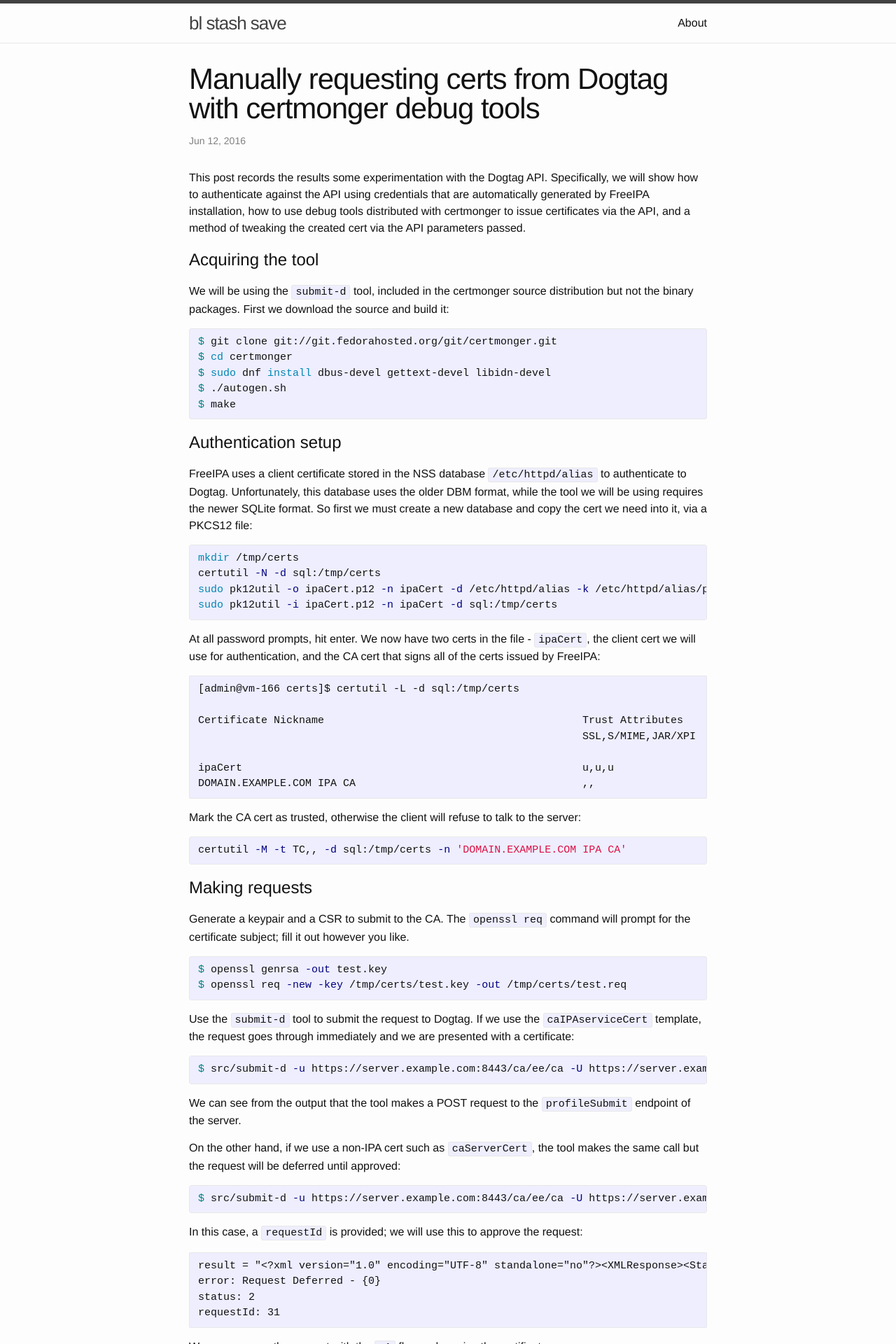
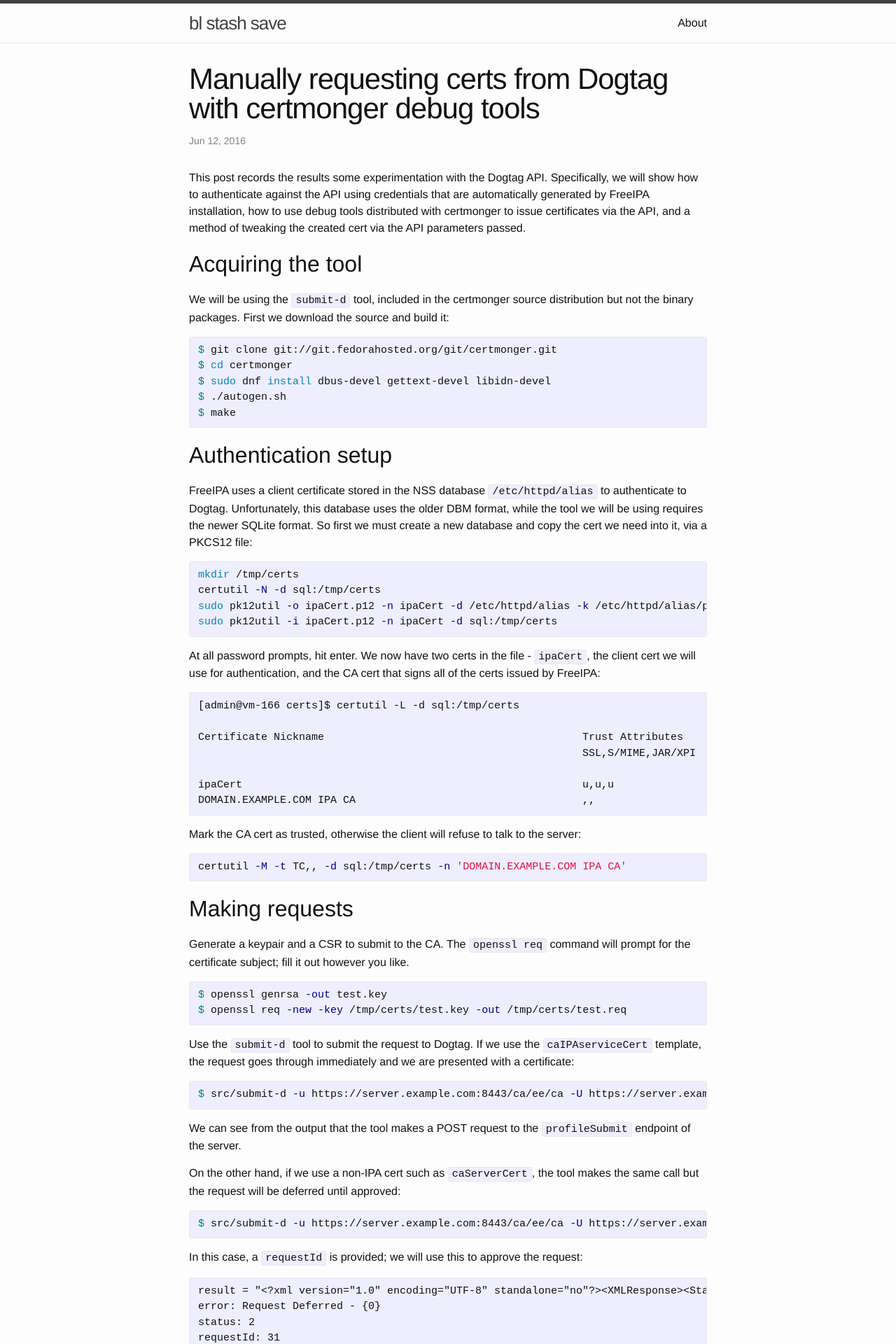
Before and after one commit to LiptonB/LiptonB.github.io, a Jekyll site: the page built from _posts/2016-06-12-dogtag-requests.md, in a window 1280 px wide. Shown: the top 1920 px of the page at 70% size. Built offline with Jekyll 4.4.1, drawn with Linux system fonts in a browser that asks for light colours.

Commit message:
Use h2, h1 is styled weirdly

````diff
--- a/_posts/2016-06-12-dogtag-requests.md
+++ b/_posts/2016-06-12-dogtag-requests.md
@@ -7,7 +7,7 @@ tags: freeipa
 
 This post records the results some experimentation with the Dogtag API. Specifically, we will show how to authenticate against the API using credentials that are automatically generated by FreeIPA installation, how to use debug tools distributed with certmonger to issue certificates via the API, and a method of tweaking the created cert via the API parameters passed.
 
-# Acquiring the tool
+## Acquiring the tool
 We will be using the `submit-d` tool, included in the certmonger source distribution but not the binary packages. First we download the source and build it:
 {% highlight bash %}
 $ git clone git://git.fedorahosted.org/git/certmonger.git
@@ -17,7 +17,7 @@ $ ./autogen.sh
 $ make
 {% endhighlight %}
 
-# Authentication setup
+## Authentication setup
 FreeIPA uses a client certificate stored in the NSS database `/etc/httpd/alias` to authenticate to Dogtag. Unfortunately, this database uses the older DBM format, while the tool we will be using requires the newer SQLite format. So first we must create a new database and copy the cert we need into it, via a PKCS12 file:
 {% highlight bash %}
 mkdir /tmp/certs
@@ -42,7 +42,7 @@ Mark the CA cert as trusted, otherwise the client will refuse to talk to the ser
 certutil -M -t TC,, -d sql:/tmp/certs -n 'DOMAIN.EXAMPLE.COM IPA CA'
 {% endhighlight %}
 
-# Making requests
+## Making requests
 Generate a keypair and a CSR to submit to the CA. The `openssl req` command will prompt for the certificate subject; fill it out however you like.
 {% highlight bash %}
 $ openssl genrsa -out test.key
@@ -72,7 +72,7 @@ We can approve the request with the `-A` flag and receive the certificate:
 $ src/submit-d -u https://server.example.com:8443/ca/ee/ca -U https://server.example.com:8443/ca/agent/ca -vv -d /tmp/certs -C ipaCert -a -T caServerCert -A 31
 {% endhighlight %}
 
-# Tweaking certificate parameters
+## Tweaking certificate parameters
 If we look through the output of the approval command run above, we see a call to the `profileProcess` endpoint on the Dogtag server. Interestingly, this call includes many of the parameters of the certificate:
 
 ```
````
